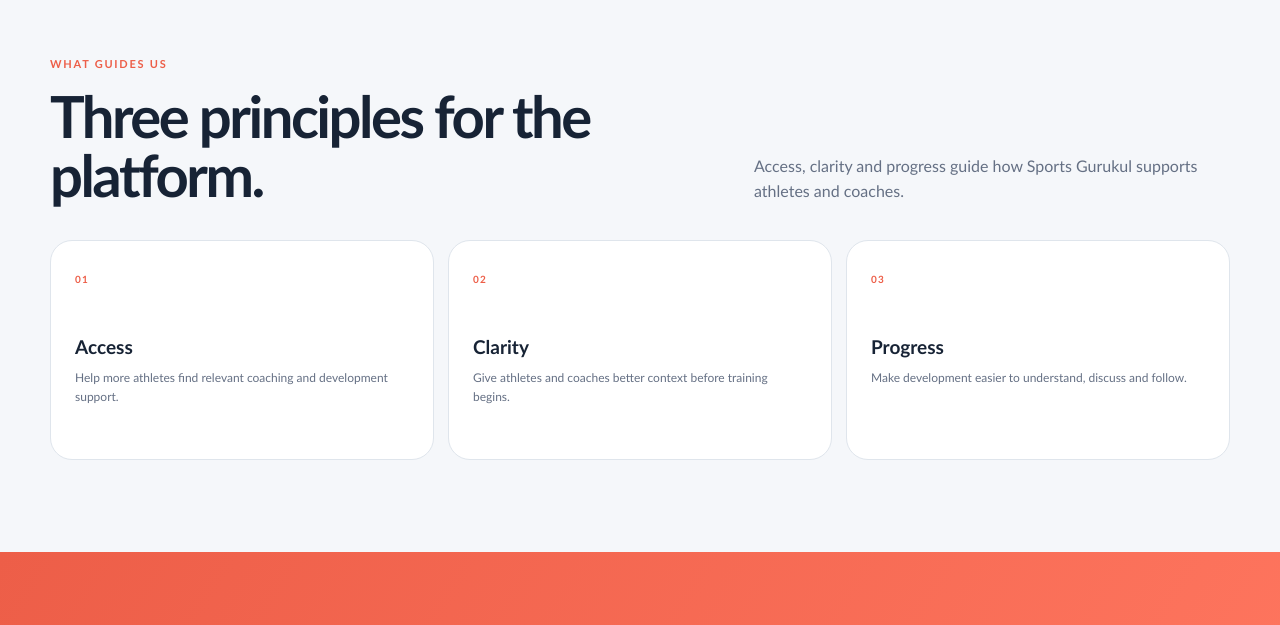
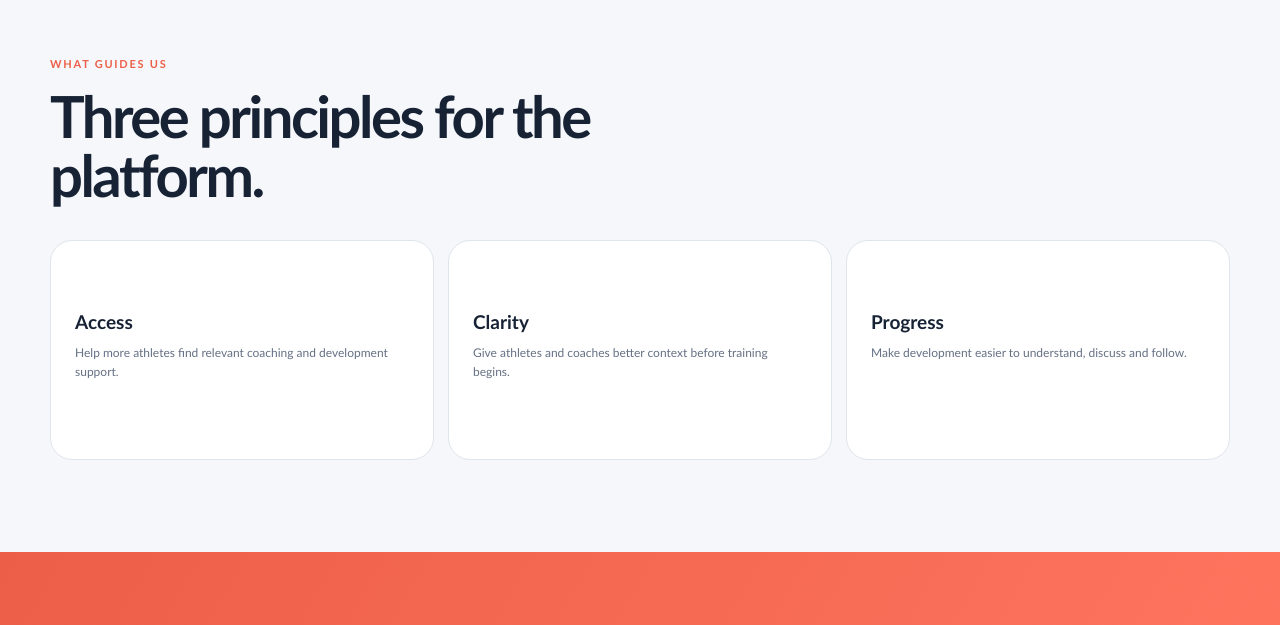
Before and after one commit to omkar2205/aaditya-sports-gurukul, a plain HTML site: page about.html in a window 1280 px wide. Shown: the part 2290-2915 px from the top of the page. Drawn offline with Linux system fonts and the light colour scheme.

Commit message:
Simplify About page principles section

```diff
--- a/about.html
+++ b/about.html
@@ -7,7 +7,7 @@
   <meta name="theme-color" content="#10233f">
   <title>About Us | Sports Gurukul</title>
   <link rel="icon" href="assets/logo.svg" type="image/svg+xml">
-  <link rel="stylesheet" href="styles.css?v=20260805-10">
+  <link rel="stylesheet" href="styles.css?v=20260805-11">
   <link rel="stylesheet" href="chatbot.css?v=20260805-8">
 </head>
 <body class="subpage about-page">
@@ -63,7 +63,18 @@
       </div>
     </section>
 
-    <section class="section values-section"><div class="wrap"><div class="section-head reveal"><div><div class="eyebrow">What guides us</div><h2>Three principles for the platform.</h2></div><p>Access, clarity and progress guide how Sports Gurukul supports athletes and coaches.</p></div><div class="values-grid"><article class="reveal"><span>01</span><h3>Access</h3><p>Help more athletes find relevant coaching and development support.</p></article><article class="reveal"><span>02</span><h3>Clarity</h3><p>Give athletes and coaches better context before training begins.</p></article><article class="reveal"><span>03</span><h3>Progress</h3><p>Make development easier to understand, discuss and follow.</p></article></div></div></section>
+    <section class="section values-section">
+      <div class="wrap">
+        <div class="section-head values-heading reveal">
+          <div><div class="eyebrow">What guides us</div><h2>Three principles for the platform.</h2></div>
+        </div>
+        <div class="values-grid">
+          <article class="reveal"><h3>Access</h3><p>Help more athletes find relevant coaching and development support.</p></article>
+          <article class="reveal"><h3>Clarity</h3><p>Give athletes and coaches better context before training begins.</p></article>
+          <article class="reveal"><h3>Progress</h3><p>Make development easier to understand, discuss and follow.</p></article>
+        </div>
+      </div>
+    </section>
 
     <section class="final-section"><div class="wrap final-inner reveal"><div><div class="eyebrow light">Connect with us</div><h2>Questions about the vision or partnerships?</h2></div><a class="btn light-button" href="contact.html">Contact Sports Gurukul <span>→</span></a></div></section>
   </main>
```
